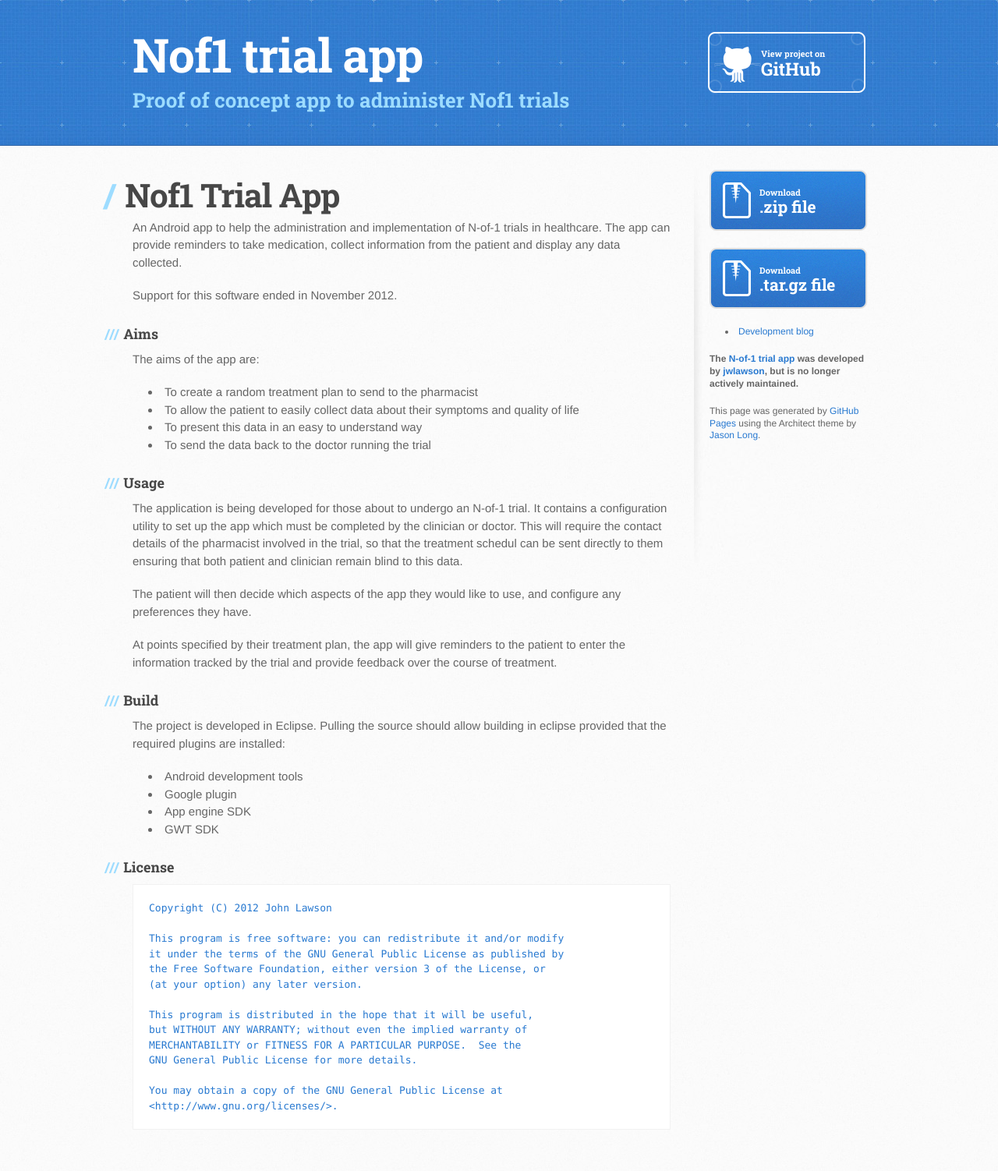
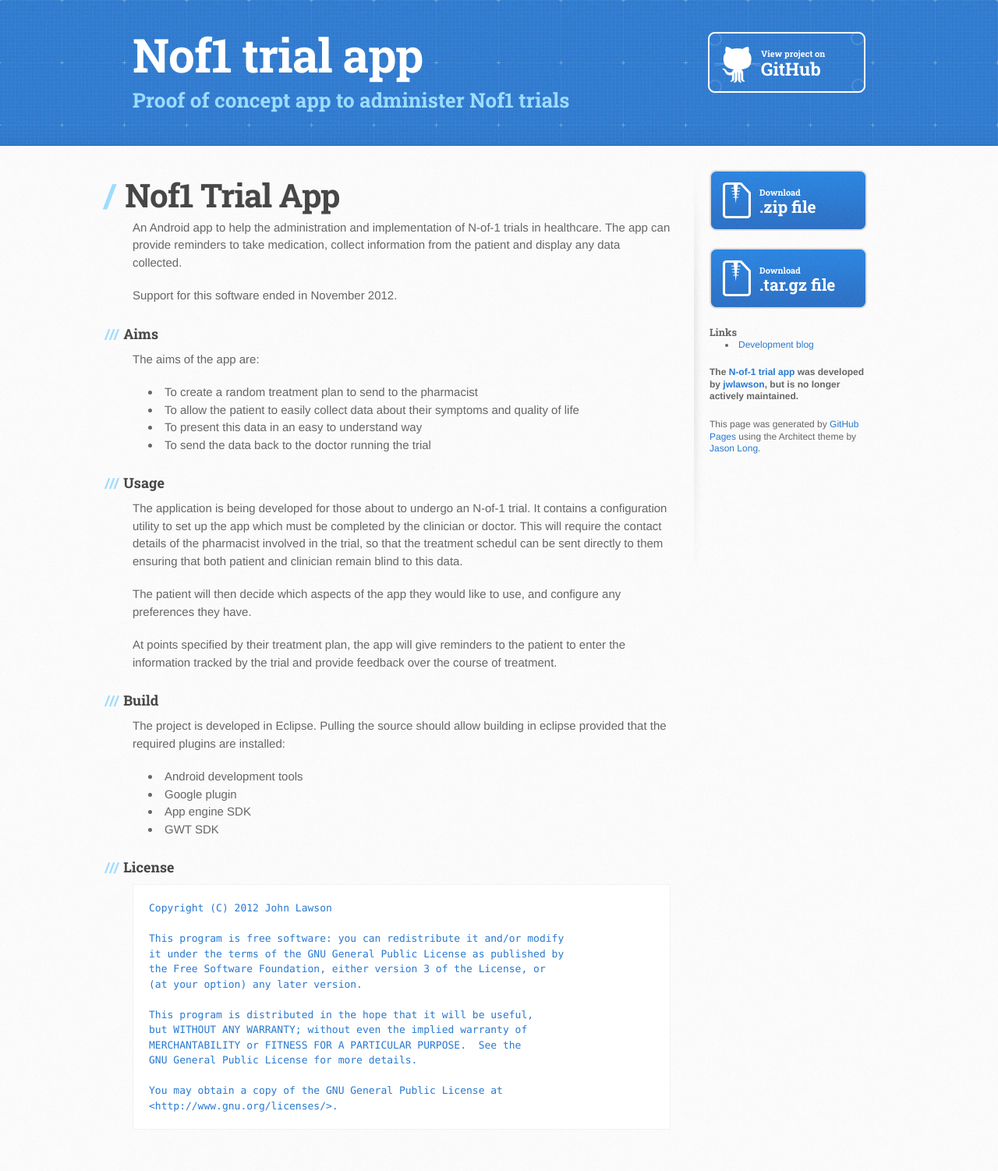
Before and after one commit to jwlawson/nof1, a Jekyll site: the page built from index.md, in a window 1280 px wide. Shown: the whole page at 78% size. Built offline with Jekyll 4.4.1, drawn with Linux system fonts in a browser that asks for light colours.

Commit message:
Changes headr style in sidebar.

```diff
--- a/_includes/links.html
+++ b/_includes/links.html
@@ -1,3 +1,4 @@
+<h2>Links</h2>
 <ul class="links">
 	<li><a href="{{ site.baseurl }}/blog.html">Development blog</a></li>
 </ul>
--- a/css/stylesheet.css
+++ b/css/stylesheet.css
@@ -131,6 +131,11 @@
 aside#sidebar p.repo-owner,
 aside#sidebar p.repo-owner a {
   font-weight: bold;
+}
+
+aside#sidebar h2 {
+  font-family: 'Roboto Slab', 'Helvetica Neue', Helvetica, Arial, serif;
+	font-size: 13px;
 }
 
 #downloads {
```
